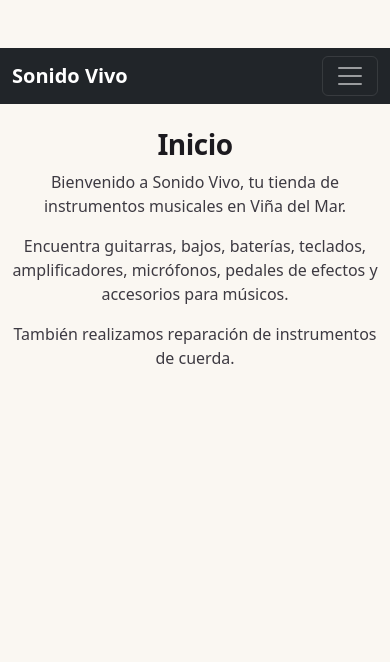
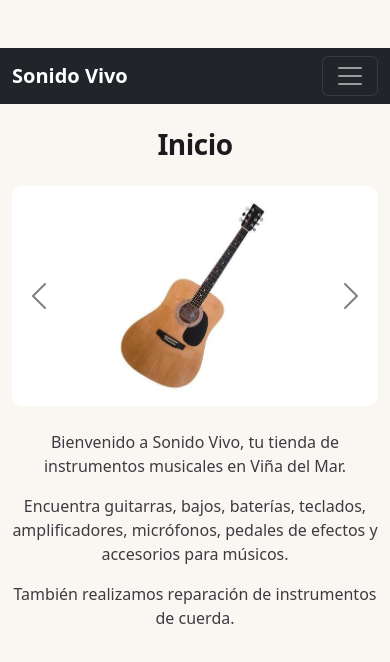
Before and after one commit to SYST3M644/SONIDO_VIVO_PROJECTO, a React (Vite) app: page / in a window 390 px wide. Shown: the top 662 px of the page. Built offline with nearby package versions, Linux system fonts and the light colour scheme.

Commit message:
Agregar el carrusel de imagenes en la portada

```diff
--- a/src/App.css
+++ b/src/App.css
@@ -26,3 +26,16 @@
     border-color: var(--sv-caoba-oscuro);
     color: #ffffff;
 }
+
+.imagen-carrusel {
+    height: 360px;
+    object-fit: contain;
+    background-color: #ffffff;
+    border-radius: 10px;
+}
+
+@media (max-width: 575.98px) {
+    .imagen-carrusel {
+        height: 220px;
+    }
+}
--- a/src/paginas/Inicio.tsx
+++ b/src/paginas/Inicio.tsx
@@ -3,7 +3,33 @@ function Inicio() {
         <div className="container mt-4">
             <h1>Inicio</h1>
 
-            <p>
+            <div id="carruselSonidoVivo" className="carousel slide mt-4" data-bs-ride="carousel" data-bs-theme="dark">
+                <div className="carousel-inner">
+                    <div className="carousel-item active">
+                        <img src="/img/guitarra-acustica.jpg" className="d-block w-100 imagen-carrusel" alt="Guitarra acustica Yamaha F310" />
+                    </div>
+
+                    <div className="carousel-item">
+                        <img src="/img/saxofon-alto.jpg" className="d-block w-100 imagen-carrusel" alt="Saxofon alto Yamaha YAS-280" />
+                    </div>
+
+                    <div className="carousel-item">
+                        <img src="/img/piano-digital.jpg" className="d-block w-100 imagen-carrusel" alt="Piano digital Korg LP-180" />
+                    </div>
+                </div>
+
+                <button className="carousel-control-prev" type="button" data-bs-target="#carruselSonidoVivo" data-bs-slide="prev">
+                    <span className="carousel-control-prev-icon" aria-hidden="true"></span>
+                    <span className="visually-hidden">Anterior</span>
+                </button>
+
+                <button className="carousel-control-next" type="button" data-bs-target="#carruselSonidoVivo" data-bs-slide="next">
+                    <span className="carousel-control-next-icon" aria-hidden="true"></span>
+                    <span className="visually-hidden">Siguiente</span>
+                </button>
+            </div>
+
+            <p className="mt-4">
                 Bienvenido a Sonido Vivo, tu tienda de instrumentos musicales en Viña del Mar.
             </p>
 
```
